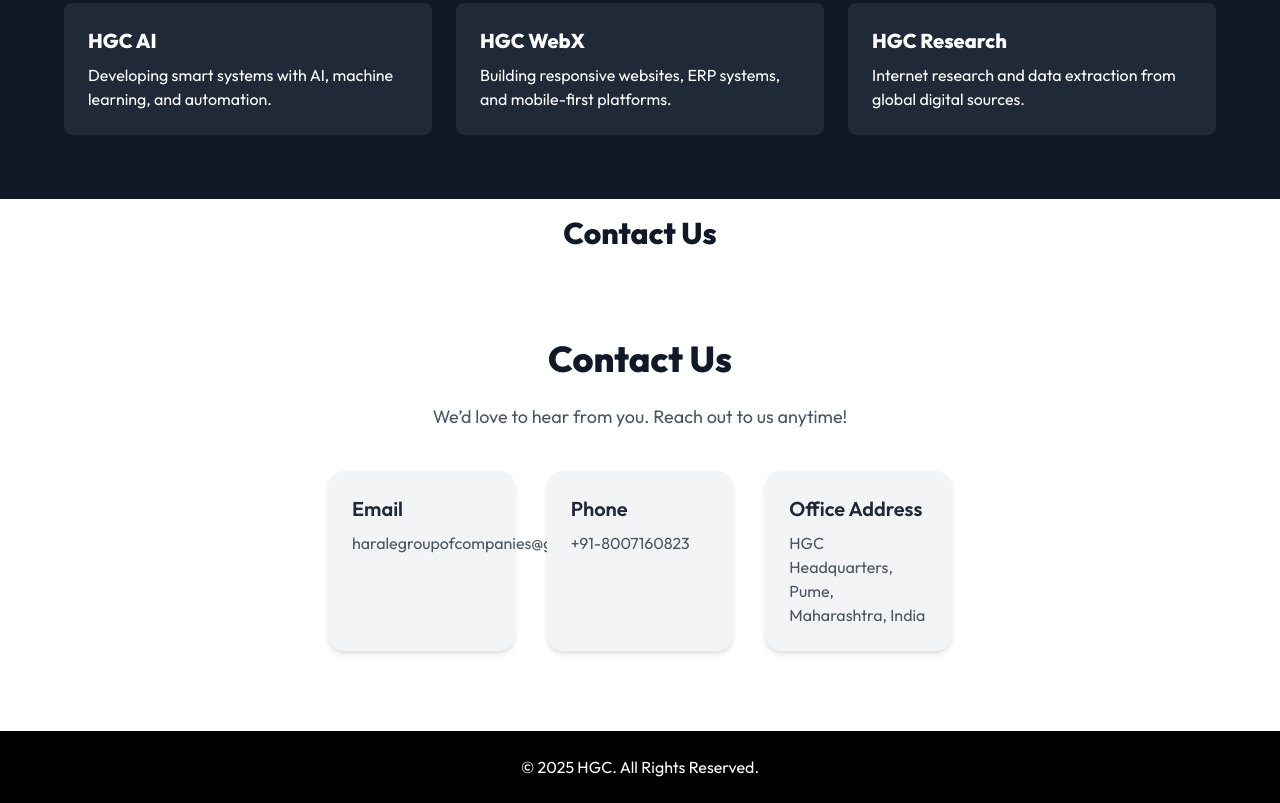
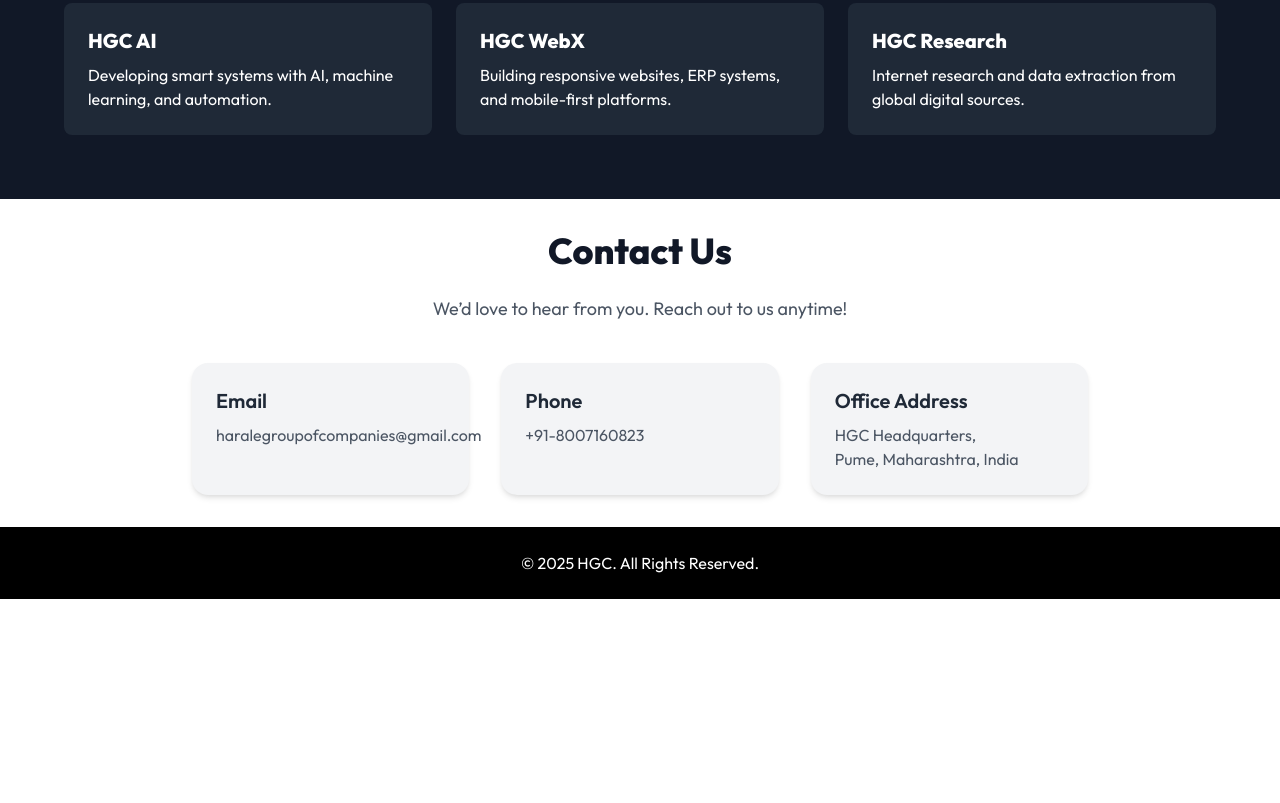
Before and after one commit to sharale1103/Harale.group.of.companies, a plain HTML site: page index.html in a window 1280 px wide. Shown: the part 1473-2276 px from the top of the page. After the commit the page ends 2072 px from the top, so only its background shows below. Drawn offline with nearby package versions, Linux system fonts and the light colour scheme.

Commit message:
Update index.html

```diff
--- a/index.html
+++ b/index.html
@@ -61,10 +61,8 @@
       </div>
     </div>
   </div>
-</section><!-- CONTACT --><section class="py-4 px-8 bg-white text-gray-900" id="contact">
-  <div class="max-w-2xl mx-auto text-center">
-    <h2 class="text-3xl font-bold mb-6" data-aos="fade-up">Contact Us</h2>
-    <section id="contact" class="py-16 px-6 bg-white dark:bg-gray-900">
+</section><!-- CONTACT -->
+    <section id="contact" class="py-8 px-6 bg-white dark:bg-gray-900">
   <div class="max-w-4xl mx-auto text-center">
     <h2 class="text-4xl font-bold text-gray-900 dark:text-white mb-6">Contact Us</h2>
     <p class="text-lg text-gray-600 dark:text-gray-300 mb-10">We’d love to hear from you. Reach out to us anytime!</p>
@@ -88,7 +86,7 @@
   </div>
 </section>
   </div>
-</section><!-- FOOTER --><footer class="text-center py-6 bg-black text-white">
+<!-- FOOTER --><footer class="text-center py-6 bg-black text-white">
   <p>© 2025 HGC. All Rights Reserved.</p>
 </footer><script src="https://unpkg.com/aos@2.3.1/dist/aos.js"></script><script>
   AOS.init({
```
